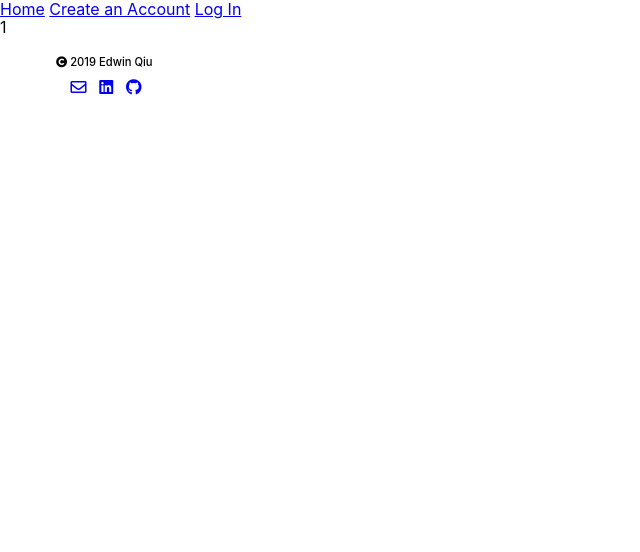
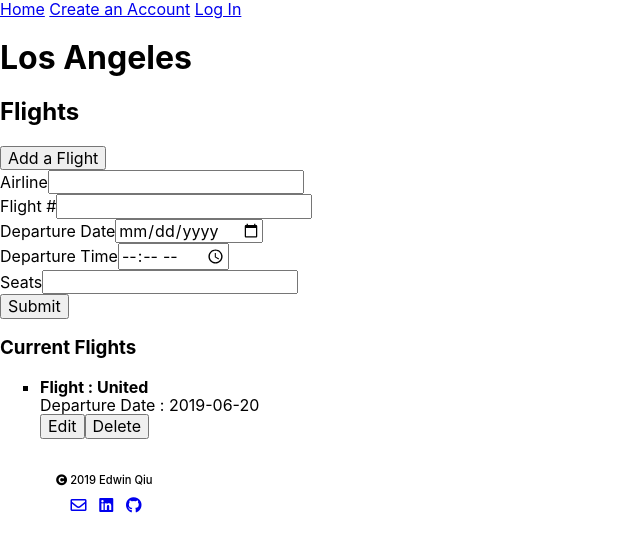
Before and after one commit to Edweezu/plan-n-go-client, a React (Create React App) app: page /trip/1 in a window 1280 px wide. Shown: the top 552 px of the page, without its empty margins (0-640 px from the left). Built offline with nearby package versions, Linux system fonts and the light colour scheme.

Commit message:
acreated some elements for the trip dashboard

```diff
--- a/src/Dashboard/Dashboard.js
+++ b/src/Dashboard/Dashboard.js
@@ -1,6 +1,7 @@
 import React from 'react'
 import TripsContext from '../TripsContext'
 import { Link } from 'react-router-dom'
+// import Trip from '../Trip/Trip'
 
 export default class Dashboard extends React.Component {
 
@@ -19,6 +20,8 @@ export default class Dashboard extends React.Component {
                         {store.map(trip =>
                             <li key={trip.id}>
                                 <Link to={"/trip/" + trip.id}>{trip.name}</Link>
+                                {' '}
+                                <button>Delete</button>
                             </li>
                         )}
                     </ul>
--- /dev/null
+++ b/src/Trip/Trip.css
@@ -0,0 +1,7 @@
+.trip-flight-list {
+    margin-top: 1rem;
+}
+
+.flight-results-list {
+    list-style-type: square
+}
--- a/src/Trip/Trip.js
+++ b/src/Trip/Trip.js
@@ -1,13 +1,82 @@
 import React from 'react';
 import { Link } from 'react-router-dom'
+import TripsContext from '../TripsContext'
+import { findTrip } from '../trips-helper'
+import './Trip.css'
 
-export default class Trip extends React.Component {
+export default class Trip extends React.Component
+{
+
+   static contextType = TripsContext
+
     render () {
+
         const { id } = this.props.match.params
+        const { store } = this.context
+
+        const trip = findTrip(store, id)
+        // console.log('storeee', store)
+        // console.log('id', id)
+        console.log('trippp', trip)
+
         return (
-            <div>
-                {id}
-            </div>
+            <main className='trip-main'>
+                <header>
+                    <h1>{trip.name}</h1>
+                </header>
+                <section className='trip-flight-form'>
+                    {/*this button is going to hide and show a form based off of state. will implement when I add interactivity.*/}
+                    <h2>Flights</h2>
+                    <button>Add a Flight</button>
+                    <form>
+                        <div className="form-section">
+                            <label htmlFor="airline">Airline</label>
+                            <input type="text" name="airline" />
+                        </div>
+                        <div className="form-section">
+                            <label htmlFor="flight-num">Flight #</label>
+                            <input type="number" name="flight-num" />
+                        </div>
+                        <div className="form-section">
+                            <label htmlFor="depart-date">Departure Date</label>
+                            <input type="date" name="depart-date" />
+                        </div>
+                        <div className="form-section">
+                            <label htmlFor="depart-time">Departure Time</label>
+                            <input type="time" name="depart-time" />
+                        </div>
+                        <div className="form-section">
+                            <label htmlFor="seats">Seats</label>
+                            <input type="number" name="seats" />
+                        </div>
+                        <button type="submit">Submit</button>
+                    </form>
+                </section>
+                <section className='trip-flight-list'>
+                    <h3>Current Flights</h3>
+                    <ol>
+                        {trip.flights.map(flight => (
+                            <div>
+                                <li className='flight-results-list'>
+                                    <strong>Flight : {flight.airline}</strong>
+                                </li>
+                                <span>
+                                    Departure Date : {flight.depart_date}
+                                </span>
+                                <div>
+                                    <button>
+                                        Edit
+                                    </button>
+                                    <button>
+                                        Delete
+                                    </button>
+                                </div>
+                            </div>
+                        ))}
+                    </ol>
+                </section>
+
+            </main>
         )
     }
 }
--- a/src/store.js
+++ b/src/store.js
@@ -9,6 +9,8 @@ export default [
                 flight_num:  123,
                 depart_date: "2019-06-20",
                 depart_time: "07:00",
+                arrival_date: "2019-06-22",
+                arrival_time: "10:00",
                 unix_time: 1559319300,
                 seats: '46A'
             }
--- /dev/null
+++ b/src/trips-helper.js
@@ -0,0 +1,4 @@
+
+export const findTrip = (trips = [], tripId) => {
+    return trips.find(trip => trip.id == tripId)
+}
```
